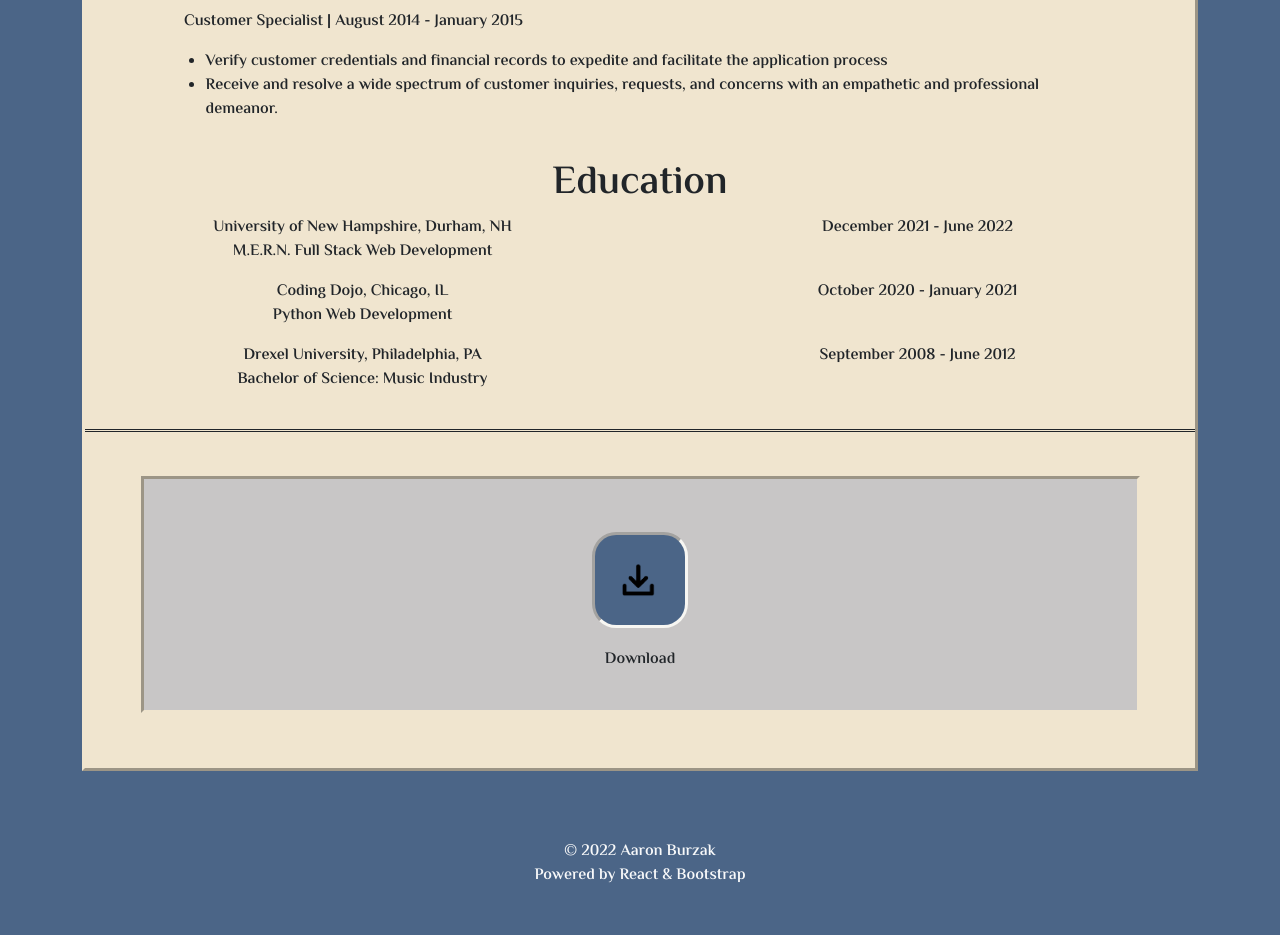
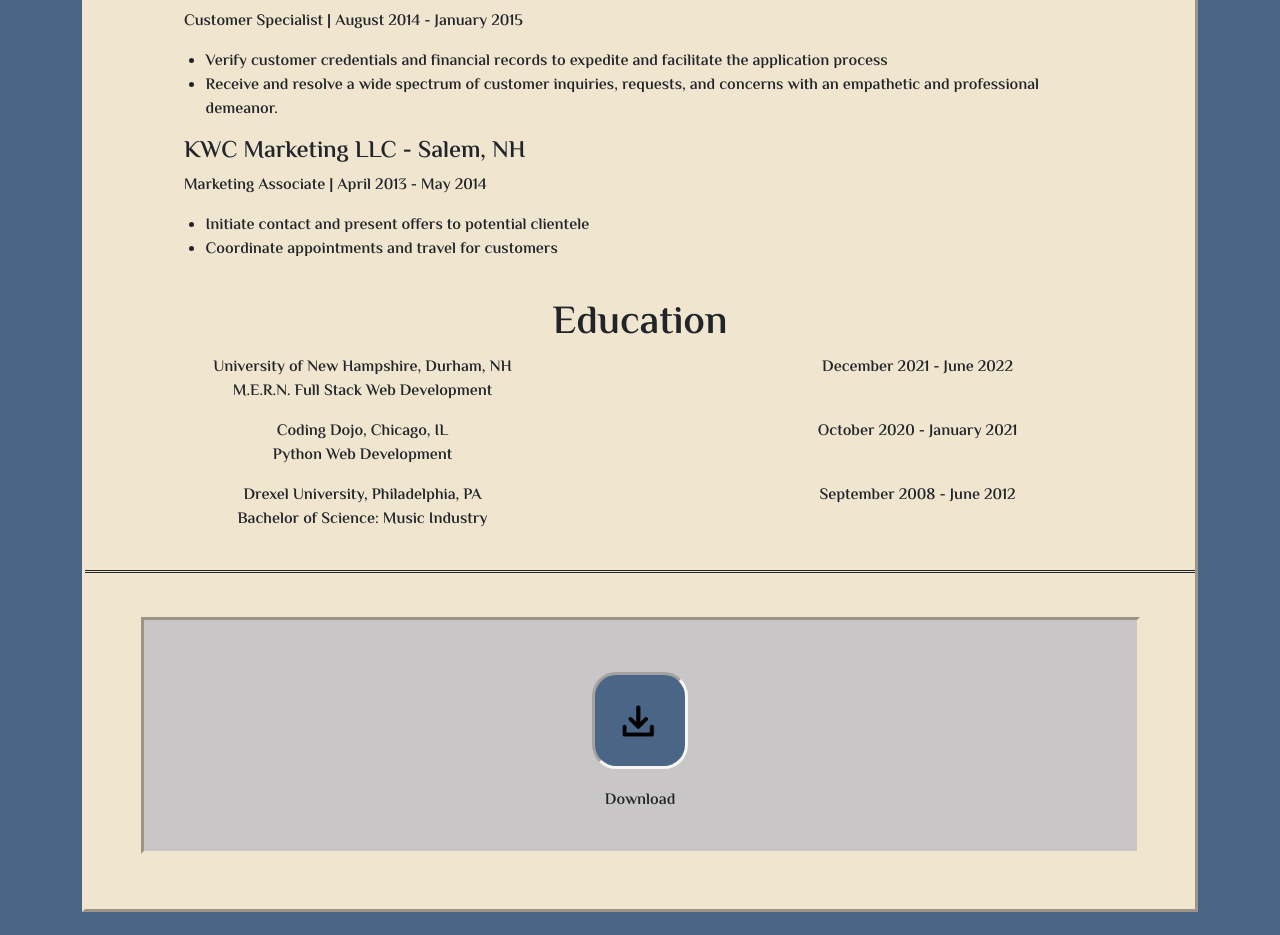
Before and after one commit to aaburzak/aaron_react_portfolio, a React (Create React App) app: page /resume in a window 1280 px wide. Shown: the part 2000-2935 px from the top of the page. Built offline with nearby package versions, Linux system fonts and the light colour scheme.

Commit message:
made final updates to resume

```diff
--- a/src/components/MyResume.js
+++ b/src/components/MyResume.js
@@ -93,6 +93,16 @@ applicants.</li>
         </ul>
         </Col>
       </Row>
+      <Row>
+        <Col>
+        <h4 className="resProjectStyle">KWC Marketing LLC - Salem, NH</h4>
+        <p className="resStyle">Marketing Associate | April 2013 - May 2014</p>
+        <ul className="resListStyle">
+          <li> Initiate contact and present offers to potential clientele</li>
+          <li>Coordinate appointments and travel for customers</li>
+        </ul>
+        </Col>
+      </Row>
       <Row className="text-center resEnd">
       <h1 className="resTitle">Education</h1>
         <Col>
```
Also changed, not shown: 1 other file (tests, documents, lock files or other folders).
